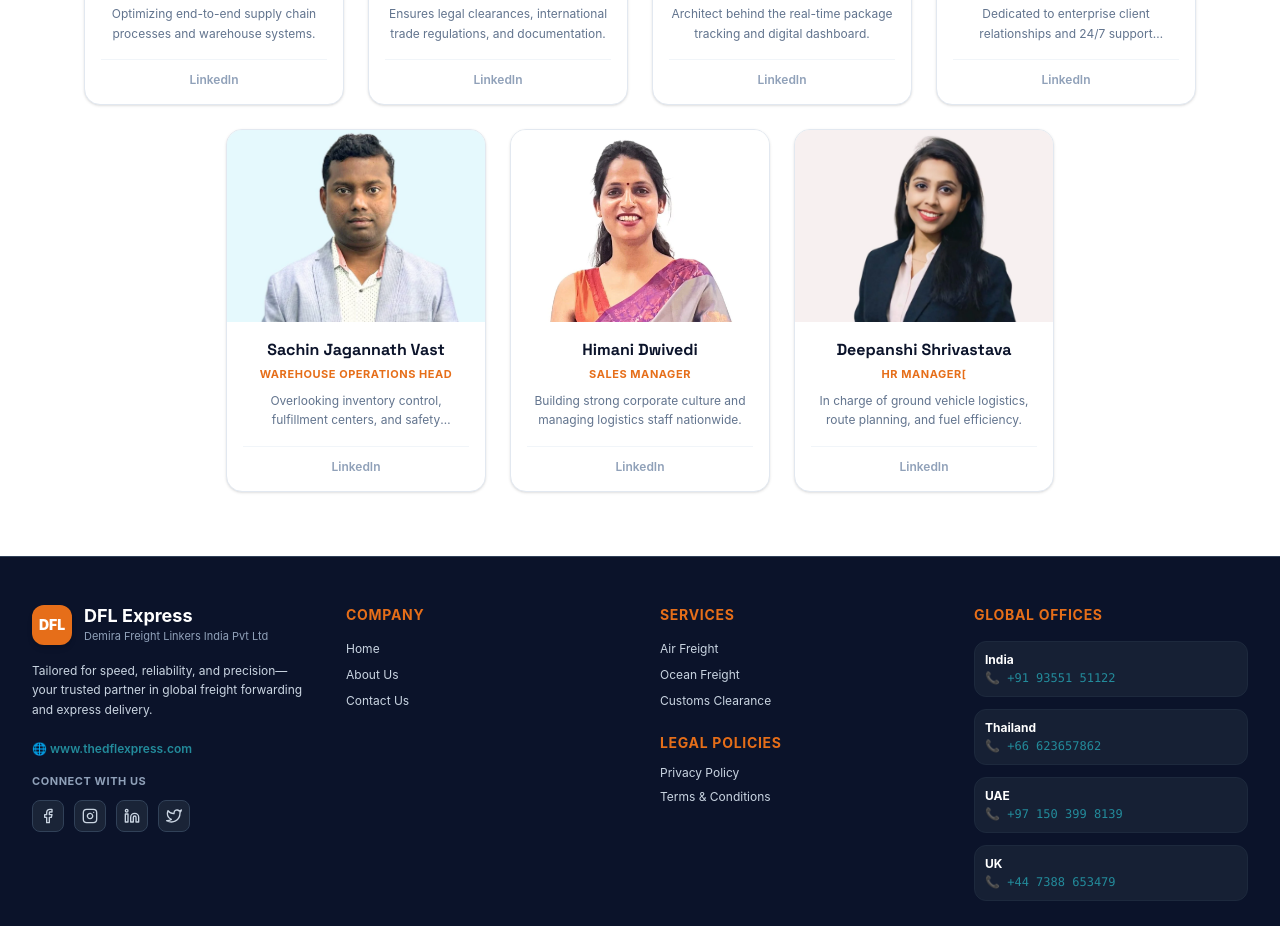
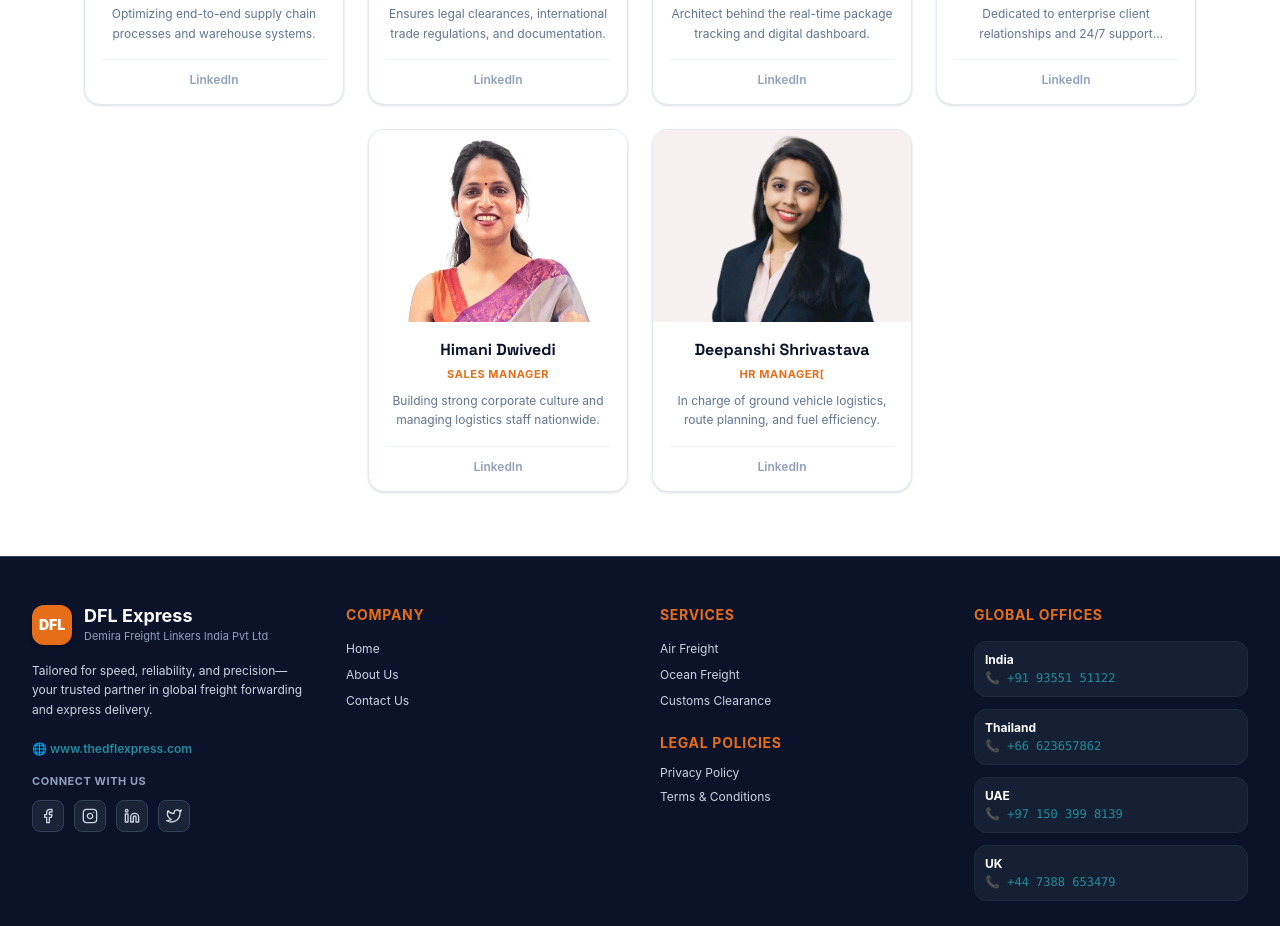
Before and after one commit to aditya34868/The_DFL_GROUP, a React (Vite) app in the folder frontend/vite-project/: page /team in a window 1280 px wide. Shown: the part 1260-2186 px from the top of the page. Built offline with nearby package versions, Linux system fonts and the light colour scheme.

Commit message:
Updated project changes

```diff
--- a/frontend/vite-project/src/data/siteData.js
+++ b/frontend/vite-project/src/data/siteData.js
@@ -319,16 +319,6 @@
     role: "Sales Head",
     image: member8,
     bio: "Dedicated to enterprise client relationships and 24/7 support execution.",
-    socials: {
-      linkedin: "https://linkedin.com",
-    },
-  },
-  {
-    id: 9,
-    name: "Sachin Jagannath Vast",
-    role: "Warehouse Operations Head",
-    image: member9,
-    bio: "Overlooking inventory control, fulfillment centers, and safety standards.",
     socials: {
       linkedin: "https://linkedin.com",
     },
```
